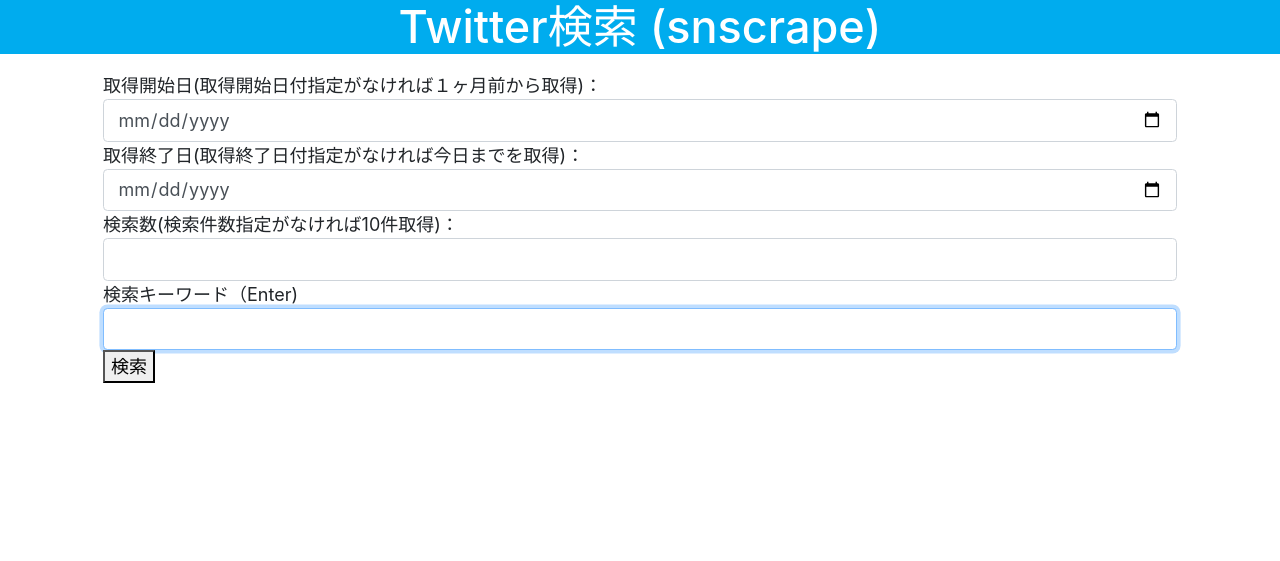
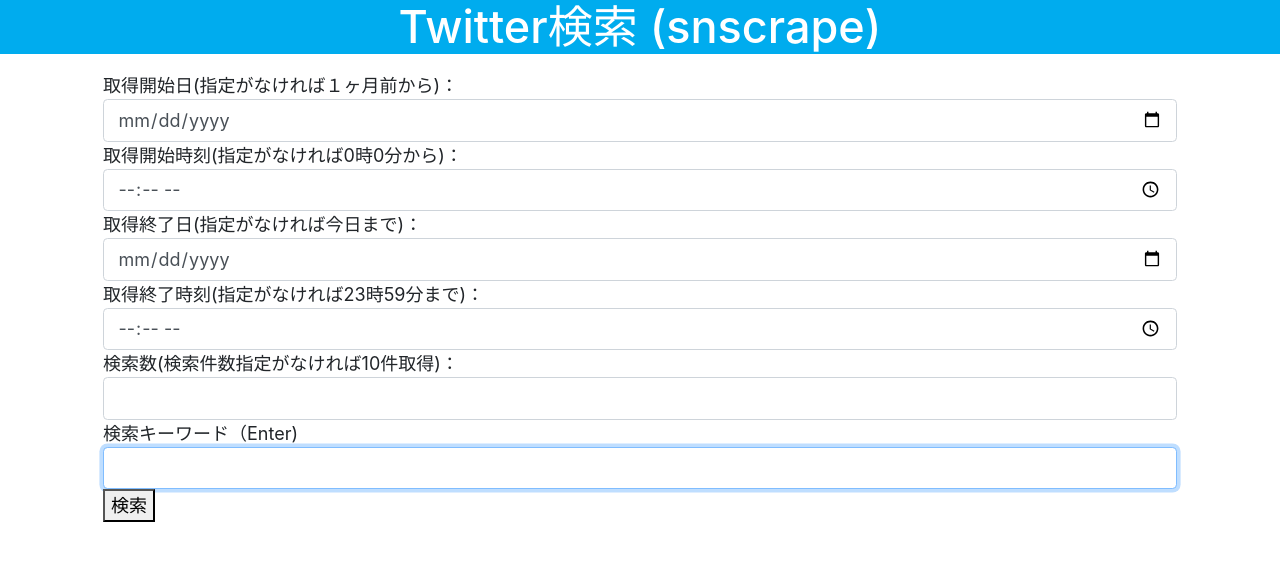
Before and after one commit to aisudo19/twitter-search, a Django app: template templates/search/base.html in a window 1280 px wide. Shown: the top 561 px of the page. Run offline with Django 4.2, Linux system fonts and the light colour scheme; the template is opened without the code that fills it, so the values that code supplies are empty; parts of the project's set-up code (start-up, migrations or seed data) failed here and were passed over; some libraries are stand-ins or nearby versions.

Commit message:
時刻指定を可能に

```diff
--- a/templates/search/base.html
+++ b/templates/search/base.html
@@ -19,8 +19,10 @@
 
     <main class="container">
         <form class="search_area" action="">
-            取得開始日(取得開始日付指定がなければ１ヶ月前から取得)：<input class="form-control" type="date" name="start_date" value="{{ start_date }}">
-            取得終了日(取得終了日付指定がなければ今日までを取得)：<input class="form-control" type="date" name="end_date" value="{{ end_date }}">
+            取得開始日(指定がなければ１ヶ月前から)：<input class="form-control" type="date" name="since_date" value="{{ since_date }}">
+            取得開始時刻(指定がなければ0時0分から)：<input class="form-control" type="time" name="since_time" value="{{ since_time }}">
+            取得終了日(指定がなければ今日まで)：<input class="form-control" type="date" name="until_date" value="{{ until_date }}">
+            取得終了時刻(指定がなければ23時59分まで)：<input class="form-control" type="time" name="until_time" value="{{ until_time }}">
             検索数(検索件数指定がなければ10件取得)：<input class="form-control" type="number" name="search_limit" value="{{ search_limit }}">
             検索キーワード（Enter)<input class="form-control" type="text" name="search_word" autofocus value="{{ search_word }}">
             <button type="submit">検索</button>
```
Also changed, not shown: search/scraping.py (+14 -2 lines), search/views.py (+6 -4 lines).
